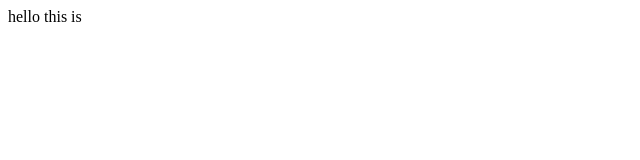
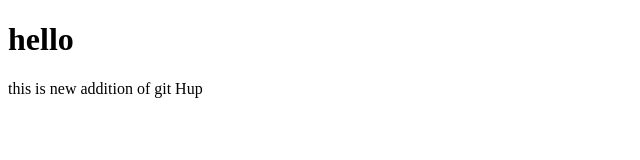
Before and after one commit to BakrMahmood/firstApp, a plain HTML site: page index.html in a window 1280 px wide. Shown: the whole page, without its empty margins (0-640 px from the left). Drawn offline with Linux system fonts and the light colour scheme.

Commit message:
Update index.html

```diff
--- a/index.html
+++ b/index.html
@@ -6,6 +6,7 @@
     <title>Document</title>
 </head>
 <body>
-    hello this is
+    <h1>hello</h1>
+    <p>this is new addition of git  Hup</p>
 </body>
 </html>
```
